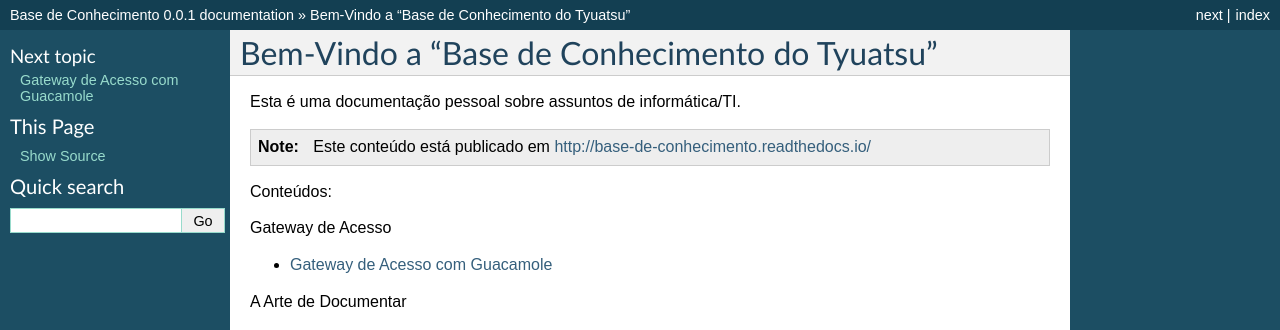
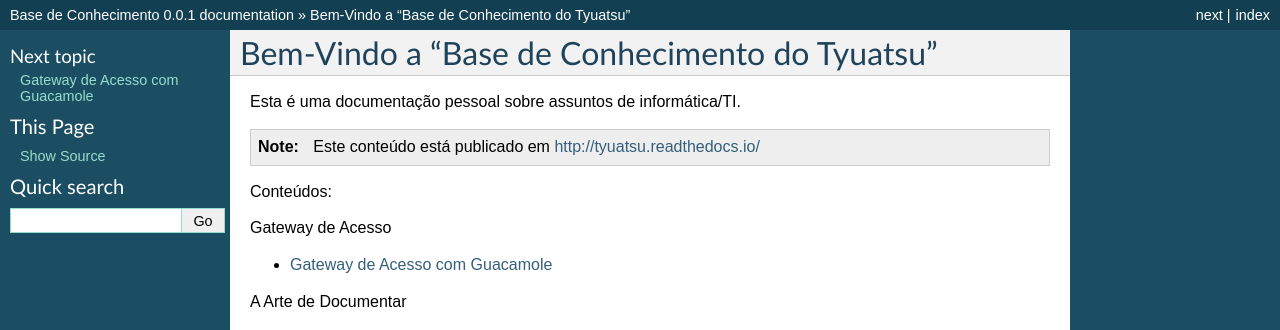
Before and after one commit to tyuatsu/base, a Sphinx documentation site: the page built from source/index.rst, in a window 1280 px wide. Shown: the top 330 px of the page. Built offline with Sphinx 7.4.7, drawn with Linux system fonts in a browser that asks for light colours; some of the changed lines change nothing that is shown.

Commit message:
Update index.rst

```diff
--- a/source/index.rst
+++ b/source/index.rst
@@ -2,7 +2,7 @@ Bem-Vindo a "Base de Conhecimento do Tyuatsu"
 ==================================
 Esta é uma documentação pessoal sobre assuntos de informática/TI.
 
-.. note:: Este conteúdo está publicado em http://base-de-conhecimento.readthedocs.io/
+.. note:: Este conteúdo está publicado em http://tyuatsu.readthedocs.io/
 
 Conteúdos:
 
```
